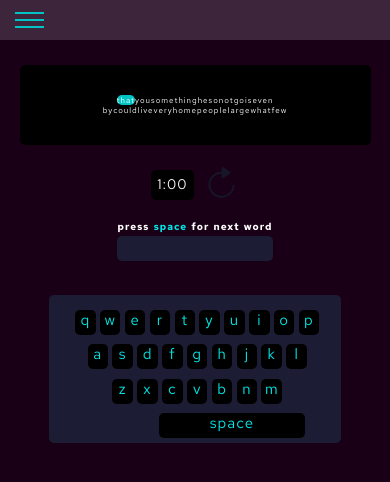
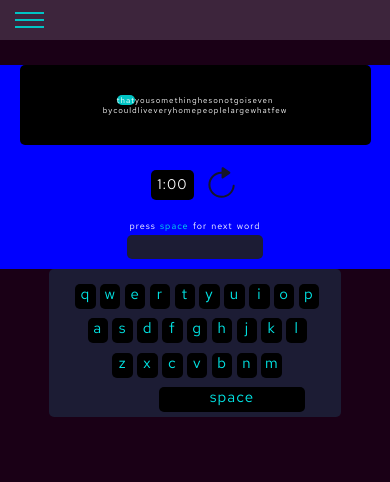
Before and after one commit to codenameuriel/fingerz, a React (Create React App) app: page /type in a window 390 px wide. Shown: the top 482 px of the page. Built offline with nearby package versions, Linux system fonts and the light colour scheme.

Commit message:
refactor WordPanel styling

```diff
--- a/src/components/WordList/WordList.module.css
+++ b/src/components/WordList/WordList.module.css
@@ -1,4 +1,3 @@
-/* display at 450px wide */
 .WordsContainer, .WordRowOne, .WordRowTwo {
   display: flex;
   justify-content: center;
--- a/src/containers/Timer/Timer.module.css
+++ b/src/containers/Timer/Timer.module.css
@@ -78,3 +78,8 @@
     margin-left:10px;
   }
 }
+
+/* desktop */
+@media (min-width: 800px) {
+
+}
--- a/src/containers/WordPanel/WordPanel.js
+++ b/src/containers/WordPanel/WordPanel.js
@@ -29,9 +29,9 @@ class WordPanel extends Component {
             stopTimer={onStopTimer}
             activeTimer={activeTimer}
             timerStarted={timerStarted}/>
-          <h5>
+          <p className={WordPanelStyles.Direction}>
             press <span style={{color: '#00e6e6'}}>space</span> for next word
-          </h5>
+          </p>
           <input
             onChange={onHandleChange}
             disabled={disabled}
--- a/src/containers/WordPanel/WordPanel.module.css
+++ b/src/containers/WordPanel/WordPanel.module.css
@@ -1,49 +1,25 @@
 .WordPanel {
-  padding: 5% 3%;
-  /* padding-bottom: 1%; */
   display: flex;
   flex-direction: column;
-  /* padding-top: 50px; */
-  height: 50vh;
+  margin-top: 25px;
+  background-color: blue;
 }
 
-.WordPanel button {
-  width: 10%;
-  padding: 10px;
-  background-color: rgb(72, 43, 70);
-  color: white;
-  font-size: 1vw;
-  border: none;
-  border-radius: 5px;
-  outline: none;
-  cursor: pointer;
-  margin: 50px auto 0 auto;
-  transition: background-color 0.2s;
-}
-
-.WordPanel button:hover {
-  background-color: rgb(67 1 62);
-  color: white;
-}
-
-.WordPanel h5 {
-  width: 20%;
-  font-size: 120%;
+.Direction {
   color: white;
   text-align: center;
-  margin: 25px auto 10px auto;
+  margin: 0 auto 3px auto;
 }
 
 .WordPanel input {
-  width: 20%;
-  padding: 5px;
-  font-size: 155%;
-  text-align: center;
   color: white;
   background-color: #1c1c34;
+  text-align: center;
+  align-self: center;
   border: none;
   border-radius: 5px;
-  align-self: center;
+  margin-bottom: 10px;
+  padding: 3px;
 }
 
 .WordPanel input:focus {
@@ -52,41 +28,37 @@
 
 /* landscape mode */
 @media (min-width: 650px) {
-  .WordPanel {
-    padding: 0;
-    margin-top: 25px;
-  }
-
-  .WordPanel h5 {
-    width: 35%;
+  .Direction {
     font-size: 55%;
-    margin: 0 auto 3px auto;
   }
 
   .WordPanel input {
     width: 25%;
-    padding: 2px;
-    font-size: 90%;
+    font-size: 85%;
   }
 }
 
 /* portrait mode */
 @media (max-width: 649px) {
-  .WordPanel {
-    padding: 0;
-    margin-top: 25px;
-    height: 230px;
-  }
-
-  .WordPanel h5 {
-    width: 45%;
-    font-size: 50%;
-    margin: 0 auto 3px auto;
+  .Direction {
+    font-size: 45%;
   }
 
   .WordPanel input {
-    width: 40%;
-    padding: 2px;
-    font-size: 90%;
+    width: 35%;
+    font-size: 80%;
   }
 }
+
+/* desktop */
+@media (min-width: 800px) {
+ .Direction {
+   font-size: 120%;
+ }
+
+ .WordPanel input {
+   width: 30%;
+   padding: 5px;
+   font-size: 150%;
+ }
+}
--- a/src/index.js
+++ b/src/index.js
@@ -33,8 +33,6 @@ const app = (
   </Provider>
 );
 
-console.log(window);
-
 ReactDOM.render(app,document.getElementById('root'));
 
 // If you want your app to work offline and load faster, you can change
```
